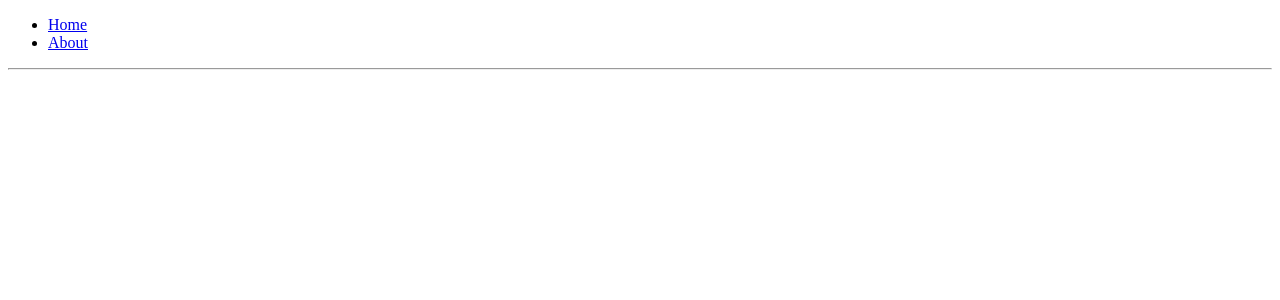
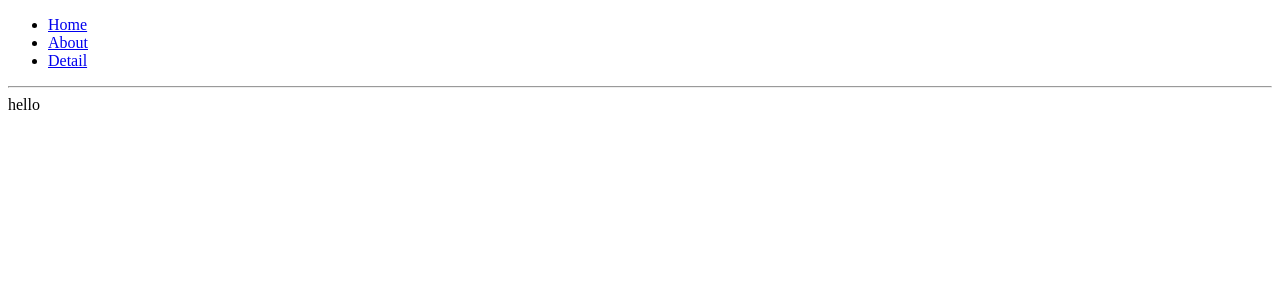
Before and after one commit to ZhoodJ/react-demo, a React app: page /detail in a window 1280 px wide. Shown: the top 300 px of the page. Built offline with nearby package versions, Linux system fonts and the light colour scheme; the HTML template or start-up script is replaced by a standard one.

Commit message:
测试高阶组件

```diff
--- /dev/null
+++ b/src/component/Detail.jsx
@@ -0,0 +1,10 @@
+import React,{Component} from "react";
+import WrapWithData from "./WrapWithData.jsx";
+
+class Detail extends Component{
+    render(){
+        return <div>{this.props.data}</div>
+    }
+}
+
+export default WrapWithData(Detail,"hello");
--- /dev/null
+++ b/src/component/WrapWithData.jsx
@@ -0,0 +1,22 @@
+import React, {Component} from "react";
+
+export default (WrapedComponent, name) => {
+
+    class NewComponent extends Component {
+
+        constructor() {
+            super();
+            this.state = {data: null}
+        }
+
+        componentDidMount() {
+            this.setState({data: name})
+        }
+
+        render() {
+            return <WrapedComponent data={this.state.data}/>
+        }
+    }
+
+    return NewComponent;
+}
--- a/src/index.jsx
+++ b/src/index.jsx
@@ -2,6 +2,7 @@ import React from "react";
 import ReactDOM from "react-dom";
 import Home from "./component/Home.jsx";
 import About from "./component/About.jsx";
+import Detail from "./component/Detail.jsx";
 import {BrowserRouter, Route, Link} from "react-router-dom";
 
 ReactDOM.render((
@@ -10,10 +11,12 @@ ReactDOM.render((
             <ul>
                 <li><Link to="/">Home</Link></li>
                 <li><Link to="/about">About</Link></li>
+                <li><Link to="/detail">Detail</Link></li>
             </ul>
             <hr/>
             <Route exact path="/" component={Home}/>
             <Route path="/about" component={About}/>
+            <Route path="/detail" component={Detail}/>
         </div>
     </BrowserRouter>
 ), document.getElementById("root"));
```
